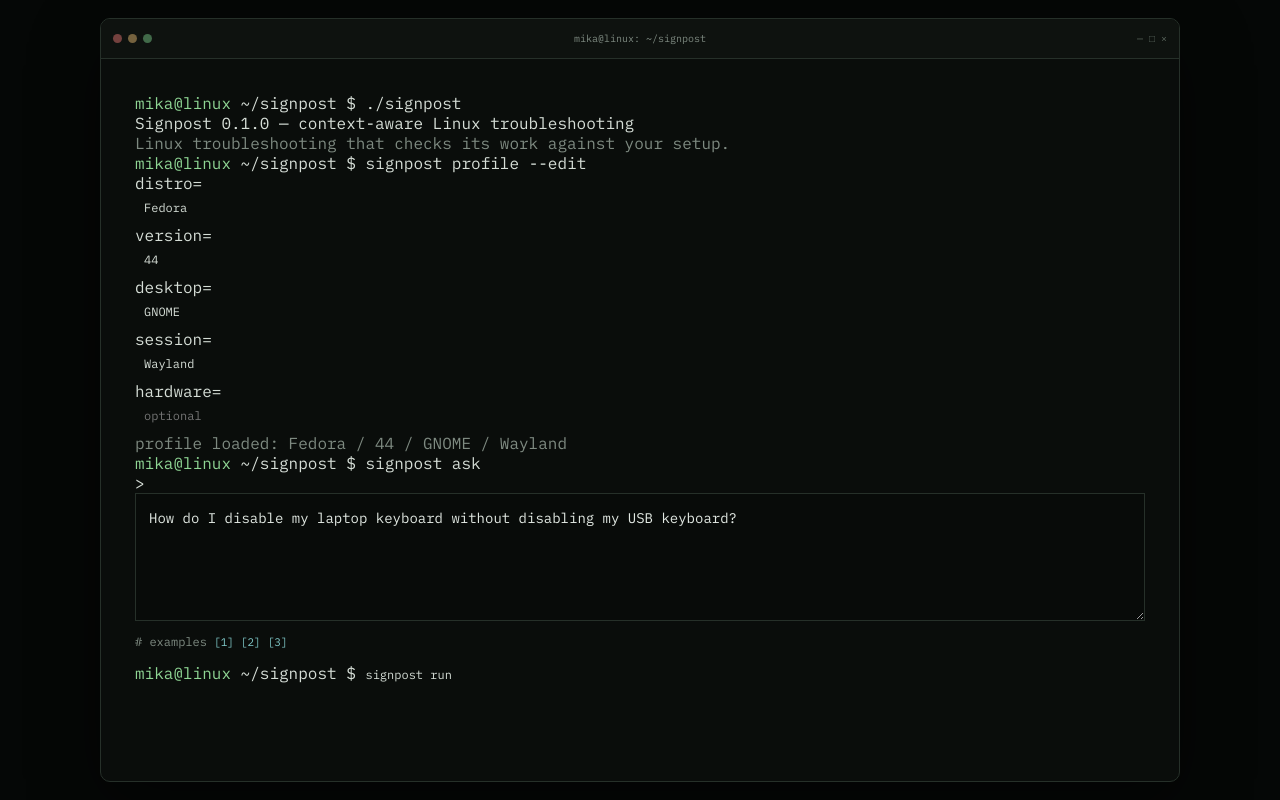
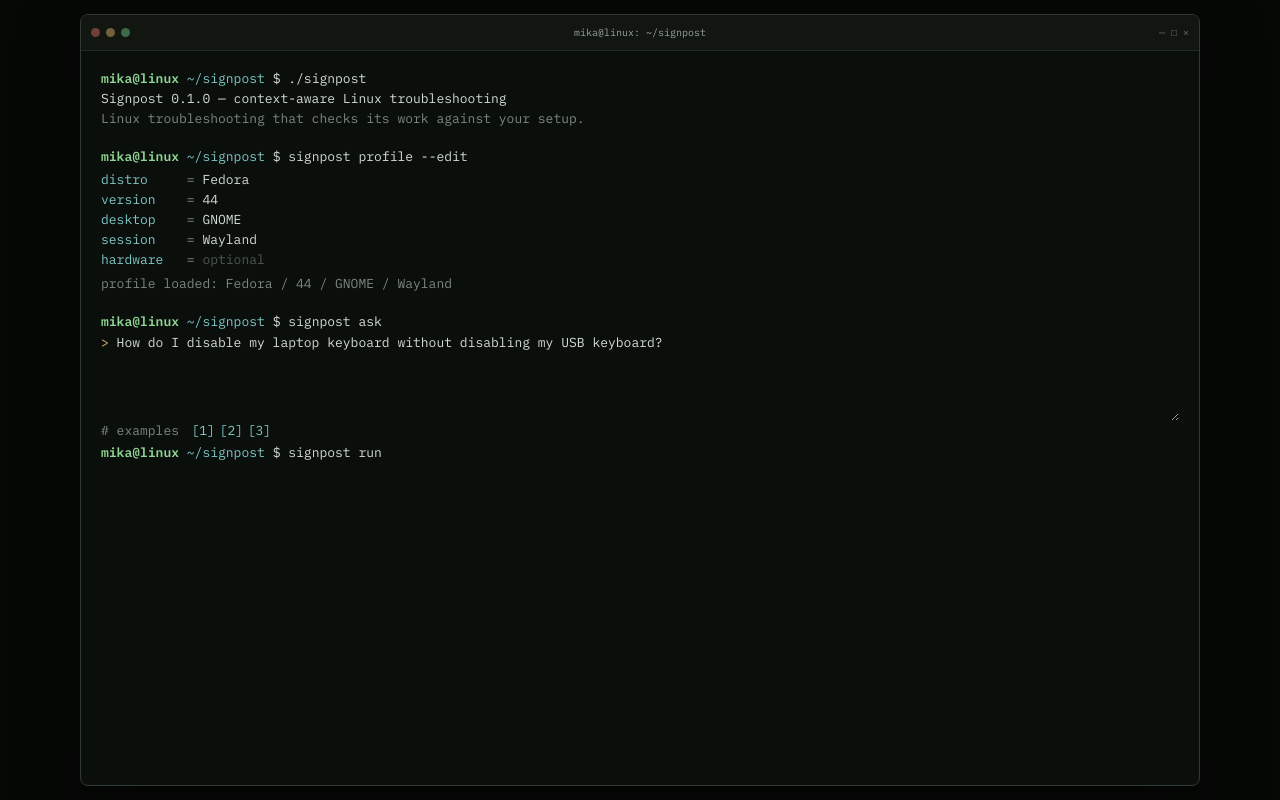
Before and after one commit to miflow13/signpost, a Next.js app: page / in a window 1280 px wide. Built offline with nearby package versions, Linux system fonts and the light colour scheme.

Commit message:
style: remove app chrome for authentic terminal emulation

```diff
--- a/app/globals.css
+++ b/app/globals.css
@@ -1,31 +1,33 @@
 :root {
-  --bg: #050706;
-  --terminal: #0a0d0b;
-  --bar: #0e120f;
-  --line: #263029;
-  --text: #d6ded7;
-  --muted: #7e8a81;
-  --dim: #59645c;
+  --bg: #060806;
+  --terminal: #0b0f0c;
+  --titlebar: #111611;
+  --text: #d4ddd5;
+  --muted: #7b887f;
+  --dim: #586259;
   --green: #8fd694;
+  --blue: #7fc8c8;
+  --yellow: #d6b66b;
   --red: #d47772;
-  --amber: #d6b66b;
-  --cyan: #7fc8c8;
+  --line: #202821;
 }
 
 * {
   box-sizing: border-box;
 }
 
-html {
+html,
+body {
+  min-height: 100%;
   background: var(--bg);
 }
 
 body {
   margin: 0;
-  min-height: 100vh;
-  background: var(--bg);
   color: var(--text);
-  font-family: var(--font-mono), "IBM Plex Mono", ui-monospace, SFMono-Regular, Menlo, monospace;
+  font-family: var(--font-mono), "IBM Plex Mono", ui-monospace, SFMono-Regular, Menlo, Consolas, monospace;
+  font-size: 13px;
+  line-height: 1.55;
 }
 
 button,
@@ -34,38 +36,34 @@
   font: inherit;
 }
 
-button {
-  color: inherit;
-}
-
 main {
   min-height: 100vh;
   display: grid;
   place-items: center;
-  padding: 18px;
+  padding: 14px;
 }
 
 .terminal {
-  width: min(1080px, 100%);
-  min-height: calc(100vh - 36px);
-  border: 1px solid var(--line);
-  border-radius: 10px;
+  width: min(1120px, 100%);
+  min-height: calc(100vh - 28px);
   overflow: hidden;
+  border: 1px solid #303a31;
+  border-radius: 8px;
   background: var(--terminal);
-  box-shadow: 0 22px 70px rgba(0, 0, 0, .45);
+  box-shadow: 0 18px 60px rgba(0,0,0,.5);
 }
 
 .terminal-titlebar {
-  height: 40px;
+  height: 36px;
   display: grid;
   grid-template-columns: 1fr auto 1fr;
   align-items: center;
-  gap: 12px;
-  padding: 0 12px;
-  border-bottom: 1px solid var(--line);
-  background: var(--bar);
-  color: var(--muted);
+  padding: 0 10px;
+  background: var(--titlebar);
+  border-bottom: 1px solid #232c24;
+  color: #98a199;
   font-size: 10px;
+  user-select: none;
 }
 
 .terminal-titlebar > span:nth-of-type(1) {
@@ -74,7 +72,7 @@
 
 .terminal-titlebar > span:nth-of-type(2) {
   justify-self: end;
-  color: var(--dim);
+  color: #687168;
 }
 
 .window-controls {
@@ -86,97 +84,81 @@
   width: 9px;
   height: 9px;
   border-radius: 50%;
-  background: #39403b;
+  background: #4a514b;
 }
 
-.window-controls span:nth-child(1) { background: #74413e; }
-.window-controls span:nth-child(2) { background: #75623e; }
-.window-controls span:nth-child(3) { background: #416a49; }
+.window-controls span:nth-child(1) { background: #6f3d3a; }
+.window-controls span:nth-child(2) { background: #716039; }
+.window-controls span:nth-child(3) { background: #3d6946; }
 
 .terminal-body {
-  padding: clamp(18px, 3vw, 34px);
+  padding: 18px 20px 28px;
 }
 
-.boot {
-  margin-bottom: 30px;
+.line,
+.stdout,
+.config-line,
+.question-line {
+  white-space: pre-wrap;
+  overflow-wrap: anywhere;
 }
 
-.boot > div:first-child,
-.command-line,
-.context-line,
-.example-line,
-.loading-line,
-.return-prompt {
-  font-size: 12px;
+.line {
+  min-height: 20px;
 }
 
 .prompt {
   color: var(--green);
+  font-weight: 600;
 }
 
-.headline {
-  max-width: 820px;
-  margin-top: 18px;
-  color: var(--text);
-  font-size: clamp(24px, 4.5vw, 48px);
-  font-weight: 500;
-  line-height: 1.08;
-  letter-spacing: -.04em;
+.cwd {
+  color: var(--blue);
 }
 
-.muted,
+.shell {
+  color: var(--text);
+}
+
+.stdout {
+  min-height: 20px;
+}
+
 .dim {
   color: var(--muted);
 }
 
-.boot .muted {
-  max-width: 760px;
-  margin-top: 12px;
-  line-height: 1.7;
-  font-size: 12px;
+.blank {
+  height: 18px;
 }
 
-.command-line {
+.config-block {
+  margin: 2px 0 4px;
+}
+
+.config-line {
   display: flex;
-  gap: 8px;
-  align-items: center;
-  margin: 22px 0 12px;
+  align-items: baseline;
+  gap: 0;
+  min-height: 20px;
   color: var(--text);
 }
 
-.profile-grid {
-  display: grid;
-  grid-template-columns: repeat(4, minmax(0, 1fr));
-  border: 1px solid var(--line);
-  border-bottom: 0;
+.config-key {
+  width: 11ch;
+  color: var(--blue);
+  flex: 0 0 11ch;
 }
 
-.profile-grid label {
-  min-width: 0;
-  border-right: 1px solid var(--line);
-  border-bottom: 1px solid var(--line);
-  background: #080b09;
+.equals {
+  color: var(--muted);
+  margin-right: 1ch;
 }
 
-.profile-grid label:nth-child(4) {
-  border-right: 0;
-}
-
-.profile-grid .hardware-field {
-  grid-column: 1 / -1;
-  border-right: 0;
-}
-
-.profile-grid label > span {
-  display: block;
-  padding: 7px 9px 0;
-  color: var(--dim);
-  font-size: 9px;
-}
-
-input,
-textarea {
-  width: 100%;
+.config-line input {
+  min-width: 0;
+  flex: 1;
+  padding: 0;
   border: 0;
   outline: 0;
   background: transparent;
@@ -184,78 +166,78 @@
   caret-color: var(--green);
 }
 
-input {
-  padding: 7px 9px 10px;
-  font-size: 12px;
+.config-line input::placeholder {
+  color: #4f5850;
 }
 
-textarea {
-  resize: vertical;
+.config-line:focus-within .config-key {
+  color: var(--green);
 }
 
-.profile-grid label:focus-within {
-  background: #0d120e;
-  box-shadow: inset 2px 0 0 var(--green);
+.question-line {
+  display: flex;
+  align-items: flex-start;
+  min-height: 20px;
 }
 
-.context-line {
-  padding: 9px 10px;
-  border: 1px solid var(--line);
-  border-top: 0;
-  color: var(--cyan);
-  overflow-wrap: anywhere;
-}
-
-.question-command {
-  margin-top: 28px;
+.continuation {
+  flex: 0 0 2ch;
+  color: var(--yellow);
+  user-select: none;
 }
 
 .question {
-  min-height: 128px;
-  padding: 13px;
-  border: 1px solid var(--line);
-  background: #080b09;
-  color: #e2e9e3;
-  font-size: 14px;
-  line-height: 1.65;
-}
-
-.question:focus {
-  border-color: #496651;
-  box-shadow: inset 2px 0 0 var(--green);
+  width: calc(100% - 2ch);
+  min-height: 88px;
+  padding: 0;
+  border: 0;
+  outline: 0;
+  resize: vertical;
+  overflow: auto;
+  background: transparent;
+  color: var(--text);
+  caret-color: var(--green);
+  line-height: 1.55;
 }
 
 .example-line {
   display: flex;
-  align-items: center;
-  gap: 7px;
-  padding: 9px 0 14px;
+  flex-wrap: wrap;
+  align-items: baseline;
+  gap: .6ch;
 }
 
 .example-line button {
+  padding: 0;
   border: 0;
   background: transparent;
-  color: var(--cyan);
+  color: var(--blue);
   cursor: pointer;
-  padding: 0;
-  font-size: 11px;
 }
 
-.example-line button:hover {
+.example-line button:hover,
+.example-line button:focus-visible {
   color: var(--green);
+  outline: none;
+  text-decoration: underline;
+}
+
+.run-line {
+  margin-top: 2px;
 }
 
 .run-command {
+  padding: 0;
   border: 0;
   background: transparent;
   color: var(--text);
   cursor: pointer;
-  padding: 2px 0;
-  font-size: 12px;
 }
 
-.run-command:hover:not(:disabled) {
+.run-command:hover:not(:disabled),
+.run-command:focus-visible {
   color: var(--green);
+  outline: none;
 }
 
 .run-command:disabled {
@@ -264,87 +246,59 @@
 }
 
 .output {
-  margin-top: 30px;
+  margin-top: 8px;
 }
 
-.output-rule {
-  overflow: hidden;
-  white-space: nowrap;
-  color: var(--dim);
-  font-size: 10px;
+.info {
+  color: var(--blue);
 }
 
-.loading-line {
-  margin-top: 18px;
-  color: var(--muted);
+.success {
+  color: var(--green);
+}
+
+.warn {
+  color: var(--yellow);
+}
+
+.meta {
+  color: var(--blue);
+}
+
+.error {
+  color: var(--red);
+}
+
+.error-detail {
+  color: #bc8884;
+  padding-left: 2ch;
 }
 
 .dots {
   display: inline-block;
-  width: 18px;
+  width: 3ch;
   overflow: hidden;
   vertical-align: bottom;
-  animation: dots 1.2s steps(4) infinite;
+  animation: dots 1.1s steps(4) infinite;
 }
 
 @keyframes dots {
   from { width: 0; }
-  to { width: 18px; }
-}
-
-.perf {
-  display: flex;
-  flex-wrap: wrap;
-  gap: 12px;
-  margin: 16px 0 0;
-  color: var(--dim);
-  font-size: 9px;
+  to { width: 3ch; }
 }
 
 .answer-document {
-  margin-top: 18px;
+  margin-top: 6px;
 }
 
 .answer-section {
-  padding: 18px 0;
-}
-
-.answer-section + .answer-section {
-  border-top: 1px solid var(--line);
-}
-
-.direction-section {
-  border-left: 2px solid var(--green);
-  padding-left: 16px;
-}
-
-.wrong-section {
-  border-left: 2px solid var(--red);
-  padding-left: 16px;
-}
-
-.section-label,
-.subsection-label,
-.meta-label {
-  margin-bottom: 12px;
-  font-size: 10px;
-  font-weight: 600;
-  letter-spacing: .06em;
-}
-
-.direction-label,
-.subsection-label {
-  color: var(--green);
-}
-
-.wrong-label {
-  color: var(--red);
+  margin: 0 0 14px;
 }
 
 .section-copy,
 .why-panel,
 .fallback-answer {
-  max-width: 900px;
+  max-width: 980px;
 }
 
 .section-copy p,
@@ -355,9 +309,9 @@
 .meta-section li,
 .fallback-answer p,
 .fallback-answer li {
-  color: #c4cdc5;
-  font-size: 12px;
-  line-height: 1.75;
+  margin-top: 6px;
+  margin-bottom: 6px;
+  color: #c8d0c9;
 }
 
 .section-copy ul,
@@ -366,7 +320,9 @@
 .why-panel ol,
 .fallback-answer ul,
 .fallback-answer ol {
-  padding-left: 1.4rem;
+  margin-top: 5px;
+  margin-bottom: 7px;
+  padding-left: 3ch;
 }
 
 .section-copy h3,
@@ -375,100 +331,65 @@
 .why-panel h4,
 .fallback-answer h2,
 .fallback-answer h3 {
+  margin: 10px 0 4px;
   color: var(--text);
-  font-size: 12px;
+  font-size: 13px;
+  font-weight: 600;
 }
 
 .section-copy code,
 .why-panel code,
 .meta-section code,
 .fallback-answer code {
-  color: var(--amber);
-  background: #050706;
-  padding: 1px 4px;
+  color: var(--yellow);
+  background: transparent;
 }
 
 .section-copy pre,
 .why-panel pre,
 .fallback-answer pre {
-  overflow: auto;
-  padding: 12px 14px;
-  border: 1px solid var(--line);
-  background: #050706;
-  color: #dbe4dc;
+  margin: 8px 0;
+  padding: 0 0 0 2ch;
+  border: 0;
+  border-left: 1px solid #374139;
+  background: transparent;
+  color: #dbe3dc;
+  overflow-x: auto;
 }
 
 .section-copy pre code,
 .why-panel pre code,
 .fallback-answer pre code {
-  background: transparent;
   color: inherit;
-  padding: 0;
 }
 
 .why-panel {
-  margin-top: 18px;
-  padding-top: 16px;
-  border-top: 1px dashed var(--line);
-}
-
-.answer-footer {
-  display: grid;
-  grid-template-columns: .7fr 1.3fr;
-  border-top: 1px solid var(--line);
-  margin-top: 2px;
-}
-
-.meta-section {
-  min-width: 0;
-  padding: 18px 0;
+  margin-top: 10px;
 }
 
 .meta-section + .meta-section {
-  border-left: 1px solid var(--line);
-  padding-left: 18px;
-}
-
-.meta-label {
-  color: var(--amber);
+  margin-top: 10px;
 }
 
 .meta-section a,
-.fallback-answer a {
-  color: var(--cyan);
-  text-underline-offset: 3px;
-}
-
-.error {
-  margin-top: 18px;
-  color: var(--red);
-  font-size: 12px;
-}
-
-.error p {
-  color: #bd8581;
-}
-
-.error small {
-  color: var(--muted);
-}
-
-.error-mark {
-  color: var(--red);
+.fallback-answer a,
+.section-copy a,
+.why-panel a {
+  color: var(--blue);
+  text-decoration: underline;
+  text-underline-offset: 2px;
 }
 
 .return-prompt {
   display: flex;
-  gap: 7px;
   align-items: center;
-  margin-top: 22px;
 }
 
 .cursor {
+  width: 8px;
+  height: 15px;
   display: inline-block;
-  width: 7px;
-  height: 13px;
-  background: var(--green);
+  background: var(--text);
   animation: blink 1s steps(1) infinite;
 }
 
@@ -477,8 +398,13 @@
 }
 
 ::selection {
-  background: rgba(143, 214, 148, .22);
+  background: #2d5132;
   color: #fff;
+}
+
+* {
+  scrollbar-width: thin;
+  scrollbar-color: #39433b var(--terminal);
 }
 
 @media (max-width: 760px) {
@@ -500,29 +426,16 @@
     display: none;
   }
 
-  .profile-grid {
-    grid-template-columns: 1fr 1fr;
+  .terminal-body {
+    padding: 14px 12px 24px;
   }
 
-  .profile-grid label:nth-child(2) {
-    border-right: 0;
+  .config-key {
+    width: 9ch;
+    flex-basis: 9ch;
   }
 
-  .profile-grid label:nth-child(4) {
-    border-right: 0;
-  }
-
-  .profile-grid .hardware-field {
-    grid-column: 1 / -1;
-  }
-
-  .answer-footer {
-    grid-template-columns: 1fr;
-  }
-
-  .meta-section + .meta-section {
-    border-left: 0;
-    border-top: 1px solid var(--line);
-    padding-left: 0;
+  body {
+    font-size: 12px;
   }
 }
```
